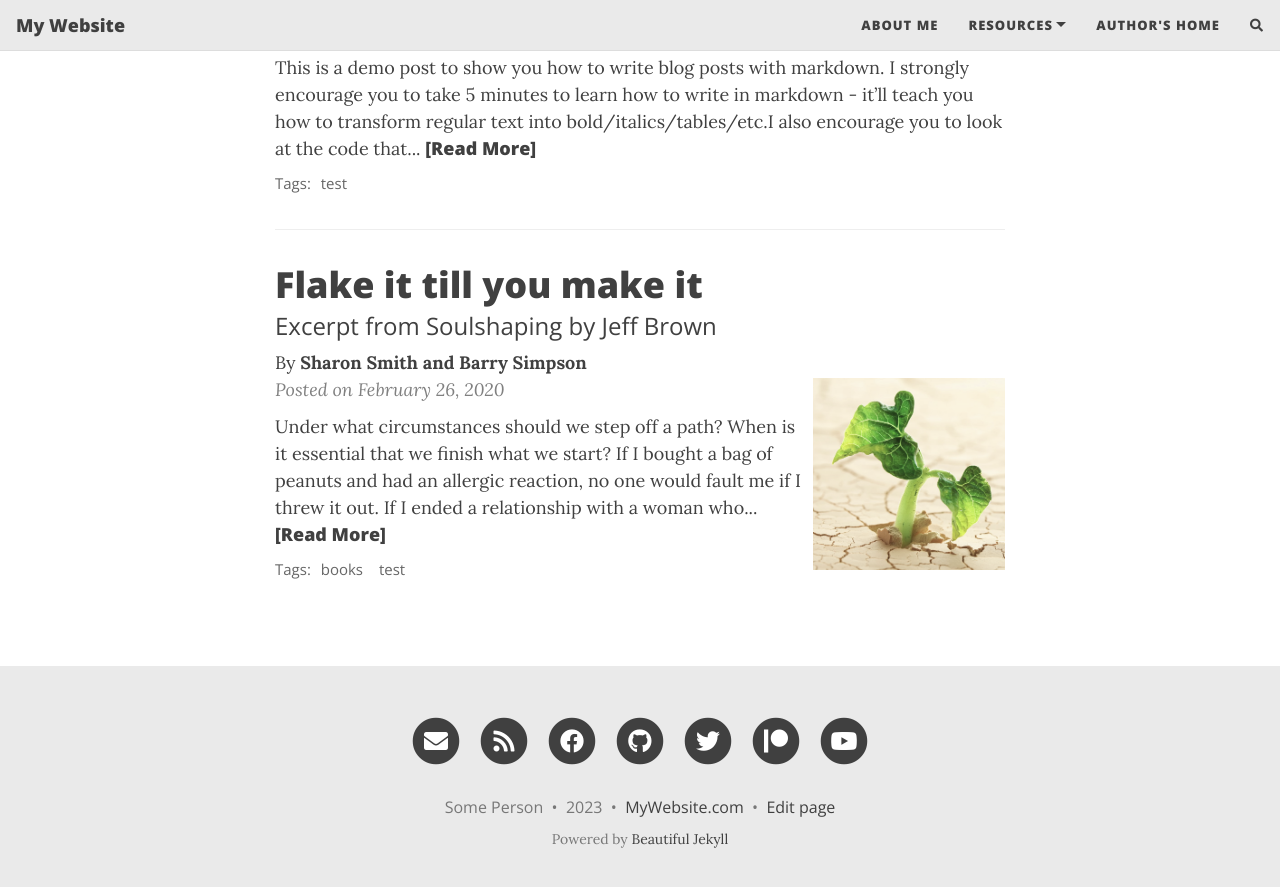
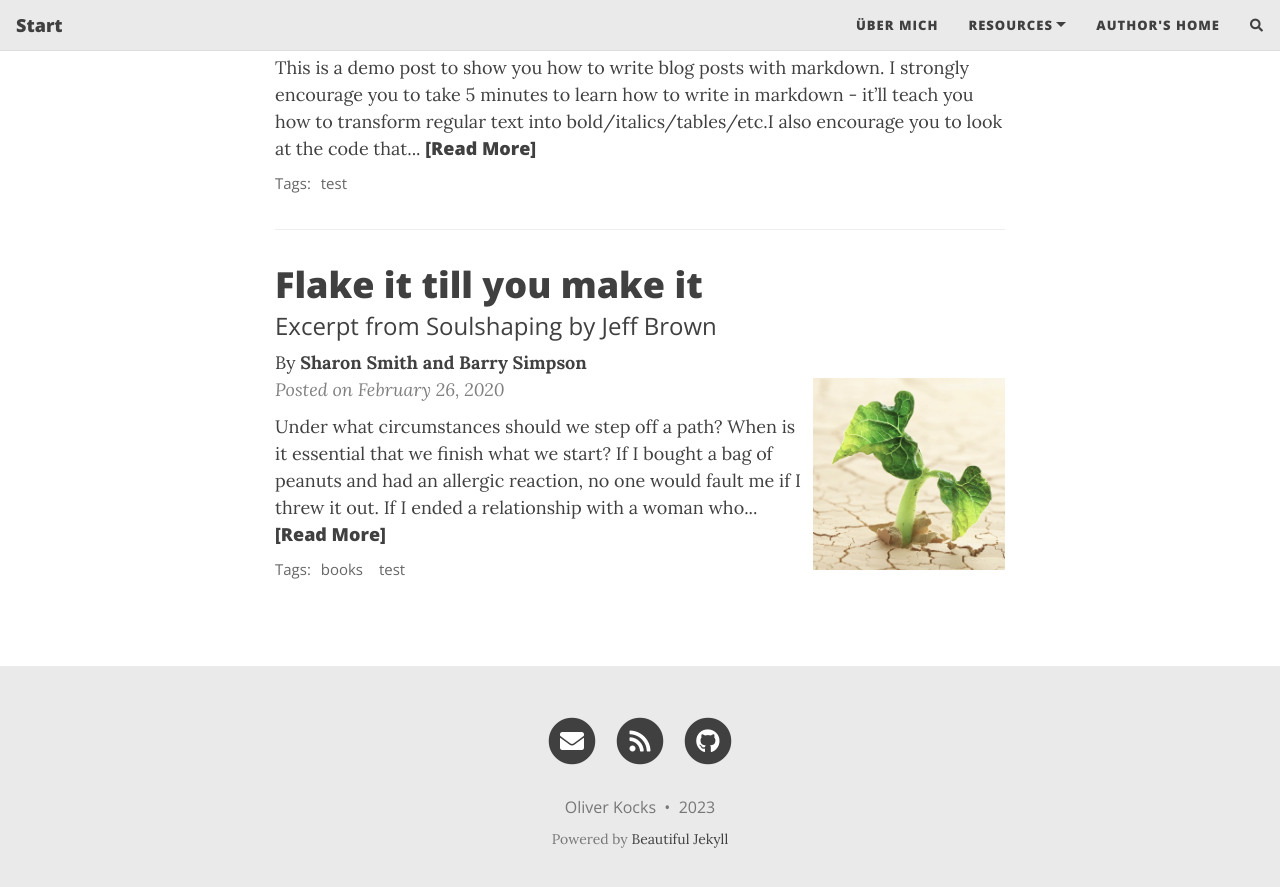
Before and after one commit to OliverKrainz/OliverKrainz.github.io, a Jekyll site: the page built from index.html, in a window 1280 px wide and 900 px high, scrolled down 502 px. Shown: the top 887 px of the window. Built offline with Jekyll 4.4.1, drawn with Linux system fonts in a browser that asks for light colours; nearby versions of some CDN libraries; the list of posts is cut into pages by our own code; comment, search, counter and statistics services are not loaded; some of the changed lines change nothing that is shown.

Commit message:
Edit config.yml

```diff
--- a/_config.yml
+++ b/_config.yml
@@ -10,20 +10,19 @@
 ############################
 
 # Name of website
-title: My Website
+title: Start
 
 # Your name to show in the footer
-author: Some Person
+author: Oliver Kocks
 
 ###############################################
 # --- List of links in the navigation bar --- #
 ###############################################
 
 navbar-links:
-  About Me: "aboutme"
+  Über mich: "aboutme"
   Resources:
     - Beautiful Jekyll: "https://beautifuljekyll.com"
-    - Learn markdown: "https://www.markdowntutorial.com/"
   Author's home: "https://deanattali.com"
 
 ################
@@ -50,13 +49,9 @@ round-avatar: true
 # You can change the order that they show up on the page by changing the order here.
 # Uncomment the links you want to show and add your information to each one.
 social-network-links:
-  email: "someone@example.com"
+  email: "okocks@live.de"
   rss: true  # remove this line if you don't want to show an RSS link at the bottom
-  facebook: deanattali
-  github: daattali
-  twitter: daattali
-  patreon: DeanAttali
-  youtube: c/daattali
+  github: OliverKocks
 #  medium: yourname
 #  reddit: yourname
 #  linkedin: daattali
@@ -82,7 +77,7 @@ social-network-links:
 
 # If you want your website to generate an RSS feed, provide a description
 # The URL for the feed will be https://<your_website>/feed.xml
-rss-description: This website is a virtual proof that I'm awesome
+rss-description: dotnet blog Oliver Kocks
 
 ###########################
 # --- General options --- #
@@ -90,14 +85,14 @@ rss-description: This website is a virtual proof that I'm awesome
 
 # Select which social network share links to show in posts
 share-links-active:
-  twitter: true
-  facebook: true
-  linkedin: true
+  twitter: false
+  facebook: false
+  linkedin: false
   vk: false
 
 # How to display the link to your website in the footer
 # Remove this if you don't want a link in the footer
-url-pretty: "MyWebsite.com"
+# url-pretty: "MyWebsite.com"
 
 # Excerpt word length - Truncate the excerpt of each post on the feed page to the specified number of words
 excerpt_length: 50
@@ -112,7 +107,7 @@ feed_show_tags: true
 post_search: true
 
 # Add a button in the footer to edit the current page. Only works if your website is hosted on GitHub
-edit_page_button: true
+edit_page_button: false
 
 # Allow sub-menu items (second-level navigation menu items) to be longer than the top-level menu
 # If this setting is off, then long sub-menu words might get cut off
```
